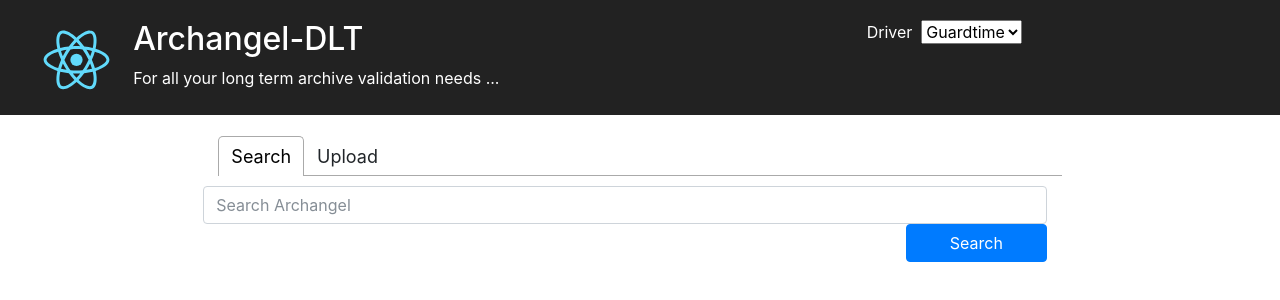
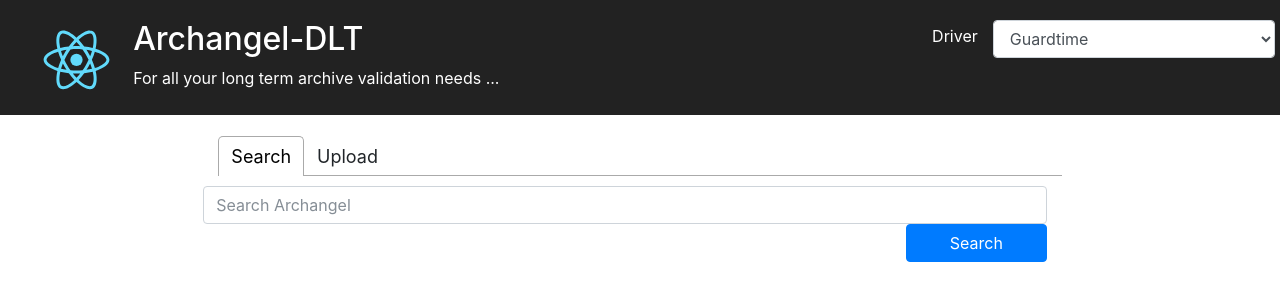
Before and after one commit to archangel-dlt/archangel-web, a React (Create React App) app: page / in a window 1280 px wide. Shown: the top 300 px of the page. Built offline with nearby package versions, Linux system fonts and the light colour scheme.

Commit message:
Skeleton Ethereum driver

```diff
--- a/src/components/DriverPicker.js
+++ b/src/components/DriverPicker.js
@@ -1,5 +1,6 @@
 import React, { Component } from 'react';
 
+import EthereumDriver from '../driver/Ethereum';
 import GuardtimeDriver from '../driver/Guardtime';
 
 class DriverPicker extends Component {
@@ -7,7 +8,8 @@
     super(props);
 
     this.drivers = {
-      'Guardtime': GuardtimeDriver()
+      'Guardtime': GuardtimeDriver(),
+      'Ethereum': EthereumDriver()
     };
 
     this.onNewDriver = props.onNewDriver;
@@ -27,8 +29,12 @@
 
   render() {
     return (
-      <label>Driver&nbsp;&nbsp;
-        <select onChange={event => this.onDriverChange(event.target.value)}>
+      <div className="row">
+        <label className="col-md-4 form-text">
+          <span className="float-right">Driver</span>
+        </label>
+        <select className="col-md-8 form-control"
+                onChange={event => this.onDriverChange(event.target.value)}>
           {
             Object.keys(this.drivers).map(
               label => { return (
@@ -37,7 +43,7 @@
             )
           }
         </select>
-      </label>
+      </div>
     );
   } // render
 } // class DriverPicker
--- /dev/null
+++ b/src/driver/Ethereum.js
@@ -0,0 +1,15 @@
+class Ethereum {
+  async store(id, payload, timestamp) {
+    alert("Ethereum.store not yet implemented");
+  } // store
+
+  async fetch(id) {
+    alert("Ethereum.fetch not yet implemented");
+  } // fetch
+} // class Ethereum
+
+function createEthereumDriver() {
+  return new Ethereum();
+} // createEthereumDriver
+
+export default createEthereumDriver;
```
